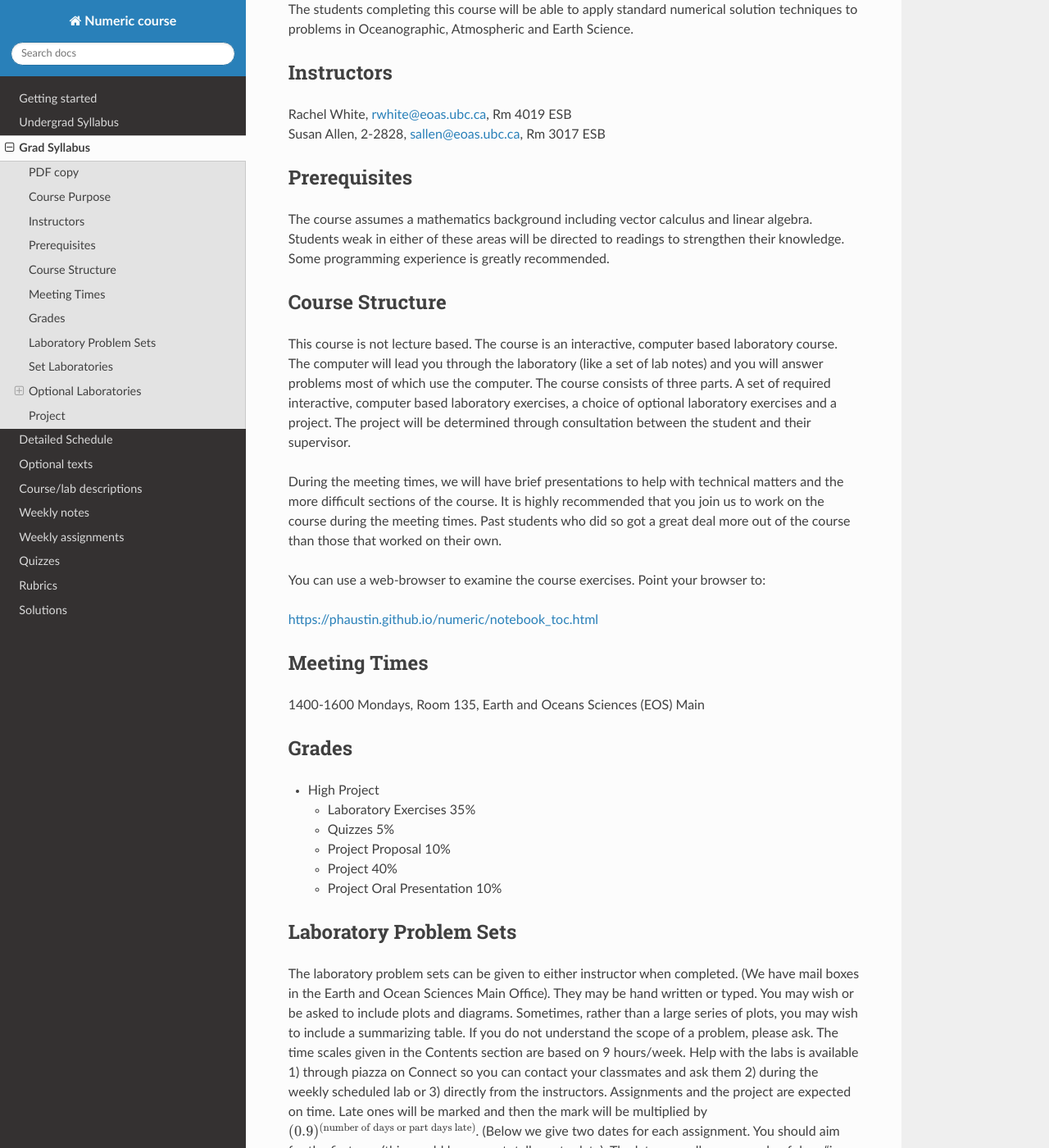
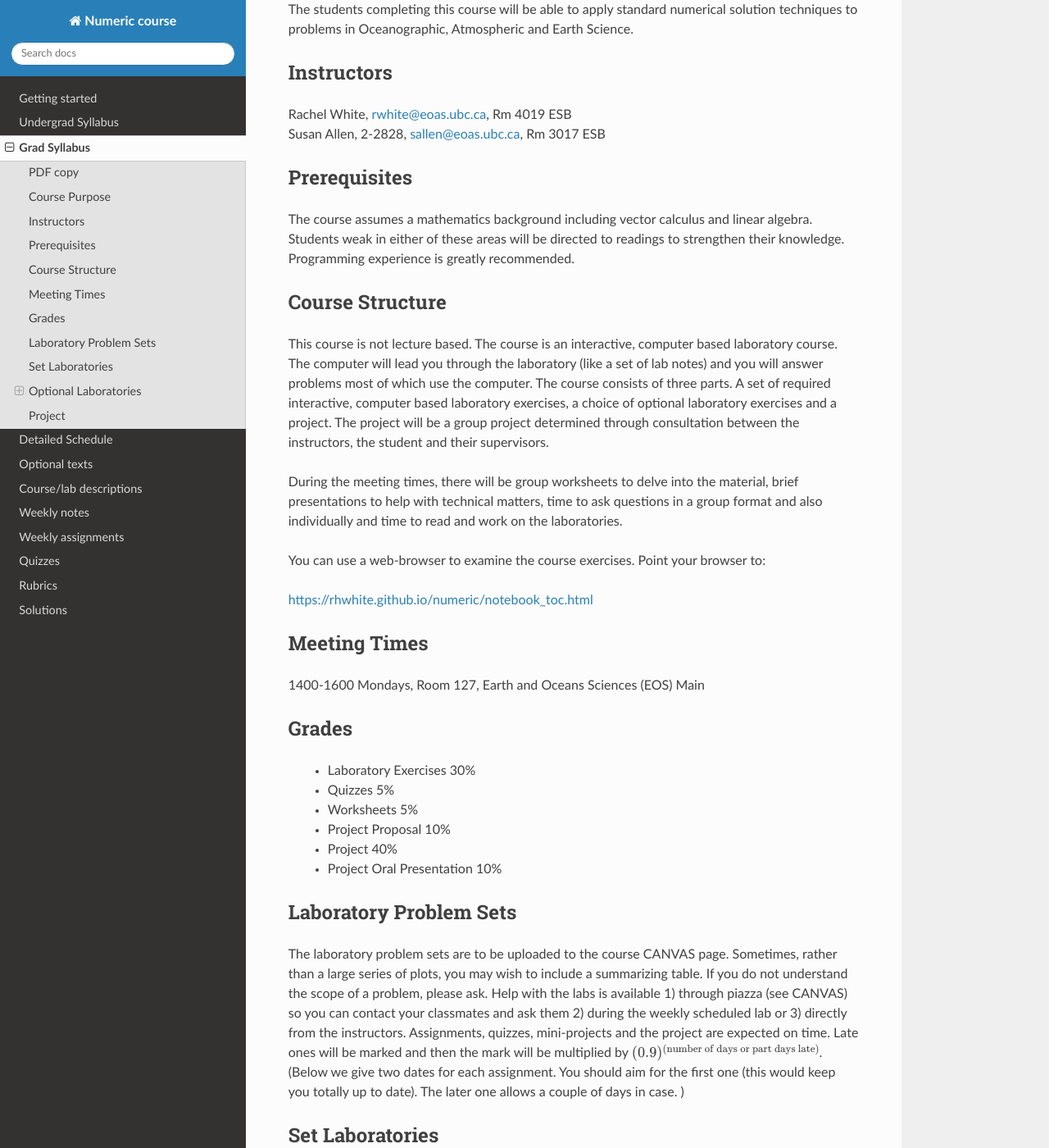
Before and after one commit to rhwhite/numeric_old_2022, a Sphinx documentation site: the page built from docs/gradsyllabus20.rst, in a window 1280 px wide and 1400 px high, scrolled down 424 px. Shown: the whole window at 82% size. Built offline with Sphinx 7.4.7 and the Read the Docs theme 2.0.0, drawn with Linux system fonts in a browser that asks for light colours; pages that are not in the unit, such as notebooks, are missing from menus; some of the changed text lies outside the part shown.

Commit message:
First update draft of grad syllabus

```diff
--- a/docs/gradsyllabus20.rst
+++ b/docs/gradsyllabus20.rst
@@ -24,7 +24,7 @@ Prerequisites
 
 The course assumes a mathematics background including vector calculus
 and linear algebra. Students weak in either of these areas will be
-directed to readings to strengthen their knowledge. Some programming
+directed to readings to strengthen their knowledge. Programming
 experience is greatly recommended.
 
 Course Structure
@@ -35,34 +35,33 @@ based laboratory course. The computer will lead you through the
 laboratory (like a set of lab notes) and you will answer problems most
 of which use the computer. The course consists of three parts. A set of
 required interactive, computer based laboratory exercises, a choice of
-optional laboratory exercises and a project. The project will be
-determined through consultation between the student and their
-supervisor.
+optional laboratory exercises and a project. The project will be a
+group project
+determined through consultation between the instructors, the student and their
+supervisors.
 
-During the meeting times, we will have brief presentations to help with
-technical matters and the more difficult sections of the course. It is
-highly recommended that you join us to work on the course during the
-meeting times. Past students who did so got a great deal more out of the
-course than those that worked on their own.
+During the meeting times, there will be group worksheets to delve
+into the material, brief presentations to help with technical
+matters, time to ask questions in a group format and also individually
+and time to read and work on the laboratories.
 
 You can use a web-browser to examine the course exercises. Point your
 browser to:
 
-https://phaustin.github.io/numeric/notebook_toc.html
+https://rhwhite.github.io/numeric/notebook_toc.html
 
 
 Meeting Times
 -------------
 
-1400-1600 Mondays, Room 135, Earth and Oceans Sciences (EOS) Main
+1400-1600 Mondays, Room 127, Earth and Oceans Sciences (EOS) Main
 
 Grades
 ------
 
-- High Project
-
-  -  Laboratory Exercises 35%
+  -  Laboratory Exercises 30%
   -  Quizzes 5%
+  -  Worksheets 5%
   -  Project Proposal 10%
   -  Project 40%
   -  Project Oral Presentation 10%
@@ -71,21 +70,17 @@ Grades
 Laboratory Problem Sets
 -----------------------
 
-The laboratory problem sets can be given to either instructor when
-completed. (We have mail boxes in the Earth and Ocean Sciences Main
-Office). They may be hand written or typed. You may wish or be asked to
-include plots and diagrams. Sometimes, rather than a large series of
-plots, you may wish to include a summarizing table. If you do not
-understand the scope of a problem, please ask. The time scales given in
-the Contents section are based on 9 hours/week. Help with the labs is
-available 1) through piazza on Connect so you can contact your classmates
+The laboratory problem sets are to be uploaded to the course CANVAS page. Sometimes, rather than a large series of plots, you may wish to
+include a summarizing table. If you do not understand the scope of a
+problem, please ask. Help with the labs is
+available 1) through piazza (see CANVAS) so you can contact your classmates
 and ask them 2) during the weekly scheduled lab or 3) directly from the
-instructors. Assignments and the project are expected on time. Late ones
-will be marked and then the mark will be multiplied by
+instructors. Assignments, quizzes, mini-projects and the project are expected on
+time. Late ones will be marked and then the mark will be multiplied by
 :math:`(0.9)^{\rm (number\ of\ days\ or\ part\ days\ late)}`. (Below we
 give two dates for each assignment. You should aim for the first one
 (this would keep you totally up to date). The later one allows a couple
-of days “in case”.)
+of days in case. )
 
 Set Laboratories
 ----------------
@@ -108,8 +103,7 @@ webpage.
 Optional Laboratories
 ---------------------
 
-Choose one of the following concentrations or talk to your instructors
-about a combination of your choosing. Time scale two and a half weeks.
+Choose one of the following concentration. Time scale two and a half weeks.
 
 ODE’s and FFT’s
 ~~~~~~~~~~~~~~~
@@ -143,7 +137,7 @@ Smattering of ODE's and PDE's
 Project
 -------
 
--  Choosen in consultation with your research supervisor and the
+-  Done in groups of three. Choosen in consultation with your research supervisors and the
    instructors. Should be choosen before the optional labs.
 
 -  Time scale three and half weeks.
```
